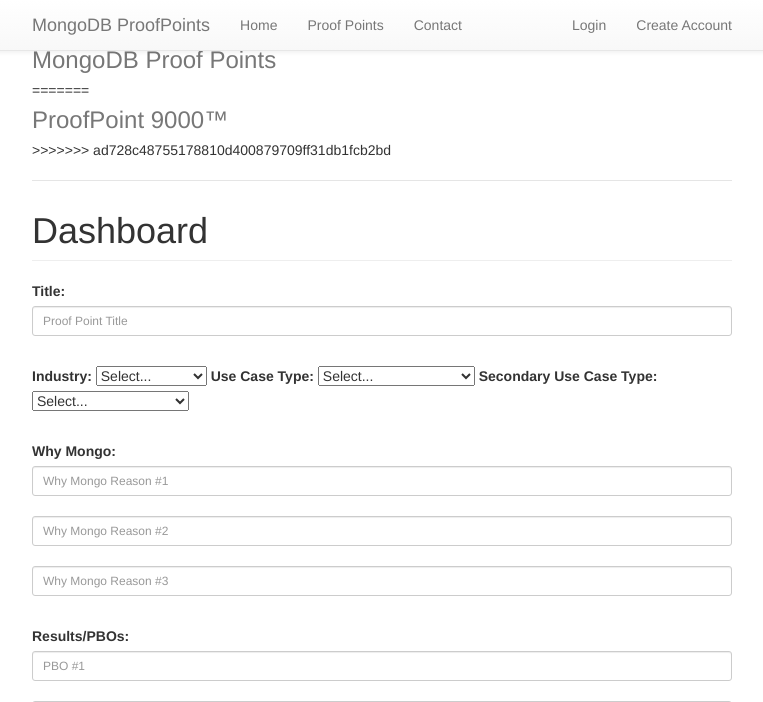
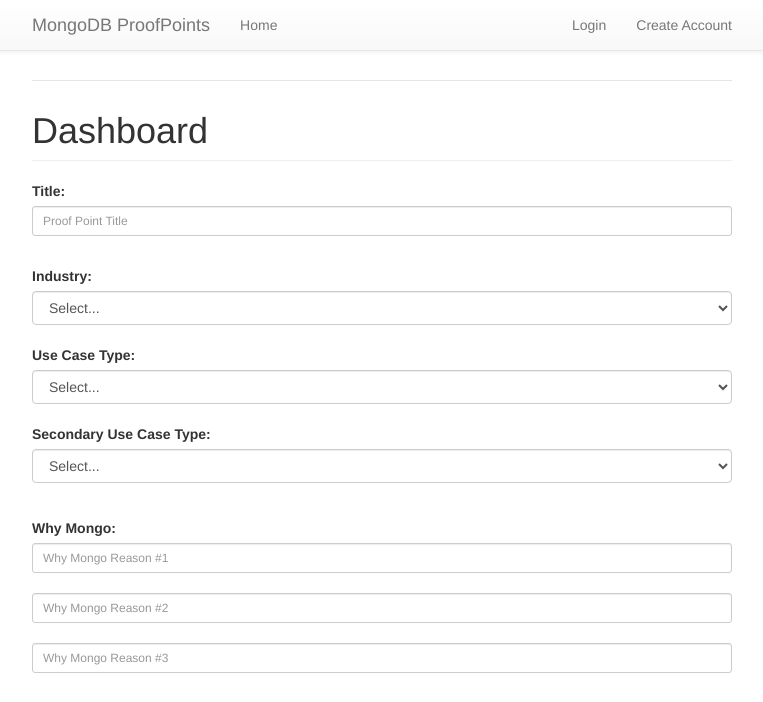
Before and after one commit to mrlynn/mdbpp, a Node server app: template views/create.handlebars in a window 1280 px wide. Shown: the top 702 px of the page, without its empty margins (258-1021 px from the left). Run offline with Node 20, Linux system fonts and the light colour scheme; the template is opened without the code that fills it, so the values that code supplies are empty; some libraries are stand-ins or nearby versions.

Commit message:
Correct form, and add route handler

```diff
--- a/routes/create.js
+++ b/routes/create.js
@@ -6,8 +6,10 @@
 var ProofPoint = require('../models/proofpoint');
 
 // Create
-router.get('/create', function(req, res){
-	res.render('create');
+router.get('/', function(req, res){
+	res.render('create',{
+        user: req.user
+    });
 });
 
 //test
--- a/views/create.handlebars
+++ b/views/create.handlebars
@@ -14,8 +14,9 @@
     </p>
 
     <p>
-      <label for="industry">Industry:</label>
-      <select id="industrySelect" name="industrySelector">
+  <div class="form-group">
+      <label for="industry">Industry:</label><br>
+      <select class="form-control" id="industrySelect" name="industrySelector">
           <option value="">Select...</option>
           <option value="Automotive">Automotive</option>
           <option value="Technology">Technology</option>
@@ -27,9 +28,9 @@
           <option value="Shipping">Shipping</option>
           <option value="Healthcare">Healthcare</option>
       </select>
-
-      <label for="usecasetype">Use Case Type:</label>
-      <select id="useCaseSelect" name="useCaseSelector">
+      <br>
+      <label for="usecasetype">Use Case Type:</label><br>
+      <select class="form-control" id="useCaseSelect" name="useCaseSelector">
            <option value="">Select...</option>
           <option value="SingleView">SingleView</option>
           <option value="Mobile">Mobile</option>
@@ -39,8 +40,9 @@
           <option value="Catalog">Catalog</option>
           <option value="Real-Time Analytics">Real-Time Analytics</option>
       </select>
-      <label for="secondaryusecasetype">Secondary Use Case Type:</label>
-      <select id="secondaryUseCaseSelect" name="secondaryUseCaseSelector">
+      <br>
+      <label for="secondaryusecasetype">Secondary Use Case Type:</label><br>
+      <select  class="form-control" id="secondaryUseCaseSelect" name="secondaryUseCaseSelector">
            <option value="">Select...</option>
           <option value="SingleView">SingleView</option>
           <option value="Mobile">Mobile</option>
@@ -51,6 +53,7 @@
           <option value="Real-Time Analytics">Real-Time Analytics</option>
       </select>
     </p>
+    </div>
 
     <p>
       <br><label for="whyMongo">Why Mongo:</label>
--- a/views/layouts/layout.handlebars
+++ b/views/layouts/layout.handlebars
@@ -4,7 +4,6 @@
 	<title>MongoDB ProofPoint 9000</title>
 	<link rel="stylesheet" href="https://maxcdn.bootstrapcdn.com/bootstrap/3.3.7/css/bootstrap.min.css" integrity="sha384-BVYiiSIFeK1dGmJRAkycuHAHRg32OmUcww7on3RYdg4Va+PmSTsz/K68vbdEjh4u" crossorigin="anonymous">
 	<link rel="stylesheet" href="css/style.css">
-
 <!-- Optional theme -->
 <link rel="stylesheet" href="https://maxcdn.bootstrapcdn.com/bootstrap/3.3.7/css/bootstrap-theme.min.css" integrity="sha384-rHyoN1iRsVXV4nD0JutlnGaslCJuC7uwjduW9SVrLvRYooPp2bWYgmgJQIXwl/Sp" crossorigin="anonymous">
 
@@ -12,8 +11,8 @@
 <script src="https://maxcdn.bootstrapcdn.com/bootstrap/3.3.7/js/bootstrap.min.js" integrity="sha384-Tc5IQib027qvyjSMfHjOMaLkfuWVxZxUPnCJA7l2mCWNIpG9mGCD8wGNIcPD7Txa" crossorigin="anonymous"></script>
 </head>
 <body>
+    {{> navigation}}
 
-{{> navigation}}
 <div id="wrap">
 	<div class="container">
       <div class="header clearfix">
@@ -28,21 +27,10 @@
             {{/if}}
           </ul>
         </nav>
-<<<<<<< HEAD
-        <h3 class="text-muted">MongoDB Proof Points</h3>
-=======
         <h3 class="text-muted">ProofPoint 9000™</h3>
->>>>>>> ad728c48755178810d400879709ff31db1fcb2bd
       </div>
       <div class="row">
-          {{#if user}}
-          <div class="col-lg-4">
-          {{> sidebar}}
-          </div>
-          <div class="col-lg-8">
-          {{else}}
           <div class="col-lg-12">
-          {{/if}}
             {{#if success_msg}}
               <div class="alert alert-success">{{success_msg}}</div>
             {{/if}}
--- a/views/partials/navigation.handlebars
+++ b/views/partials/navigation.handlebars
@@ -1,4 +1,3 @@
-
 <div class="navbar navbar-default navbar-fixed-top">
   <div class="container">
     <div class="navbar-header">
@@ -8,20 +7,12 @@
         <span class="icon-bar"></span>
         <span class="icon-bar"></span>
       </button>
-
       <a href="/" class="navbar-brand">MongoDB ProofPoints</a>
     </div>
-
     <div class="collapse navbar-collapse">
       <ul class="nav navbar-nav">
         <li class="{{#if_eq title "Home"}}active{{/if_eq}}">
           <a href="/">Home</a>
-        </li>
-        <li class="{{#if_eq title "API Browser"}}active{{/if_eq}}">
-          <a href="/api">Proof Points</a>
-        </li>
-        <li class="{{#if_eq title "Contact"}}active{{/if_eq}}">
-          <a href="/contact">Contact</a>
         </li>
       </ul>
 
```
Also changed, not shown: routes/index.js (+3 -5 lines), views/index.handlebars (+4 -10 lines).
